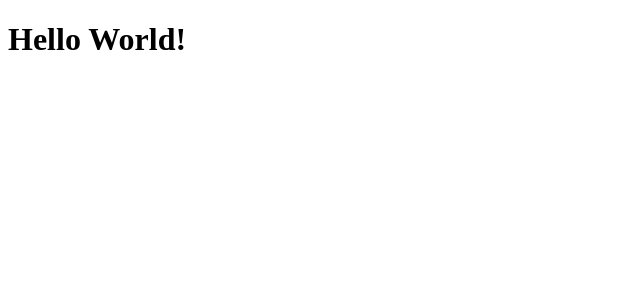
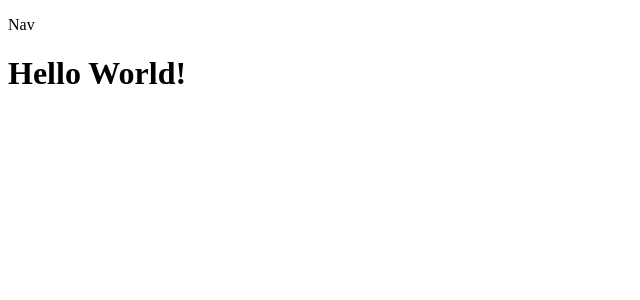
Before and after one commit to OU-CS/capstone-repo-group-4, a Next.js app in the folder frontend/: page / in a window 1280 px wide. Shown: the top 300 px of the page, without its empty margins (0-640 px from the left). Built offline with nearby package versions, Linux system fonts and the light colour scheme.

Commit message:
Change folder structure

```diff
--- /dev/null
+++ b/frontend/src/components/nav/index.tsx
@@ -0,0 +1,9 @@
+import { FC } from 'react';
+
+const Nav: FC = () => (
+    <div>
+        <p>Nav</p>
+    </div>
+);
+
+export default Nav;
--- a/frontend/src/pages/index.tsx
+++ b/frontend/src/pages/index.tsx
@@ -1,7 +1,9 @@
 import { NextPage } from 'next';
+import Nav from '../components/nav';
 
 const Index: NextPage = () => (
     <div>
+        <Nav />
         <h1>Hello World!</h1>
     </div>
 );
```
Also changed, not shown: frontend/src/templates/gallery/components/card.tsx (+9 -0 lines), frontend/src/templates/gallery/index.tsx (+11 -0 lines), frontend/src/components/nav.tsx (deleted).
